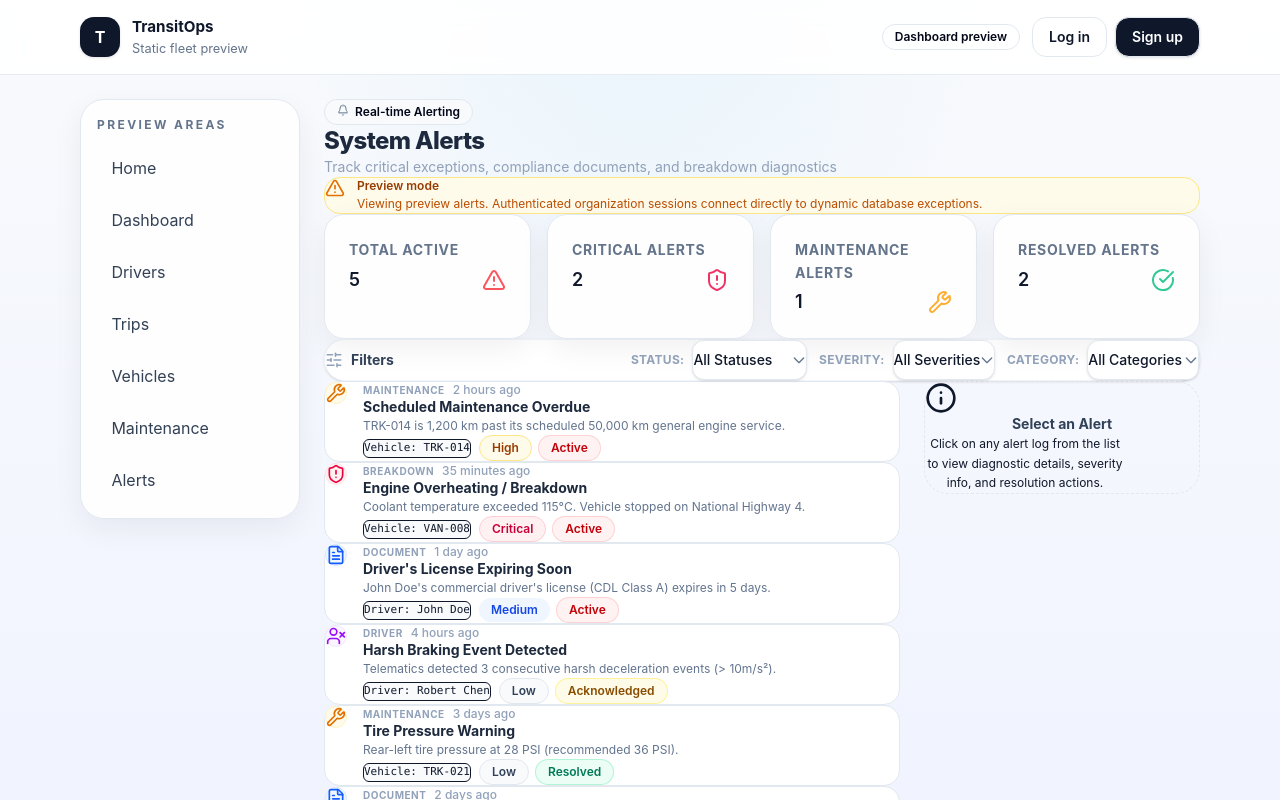
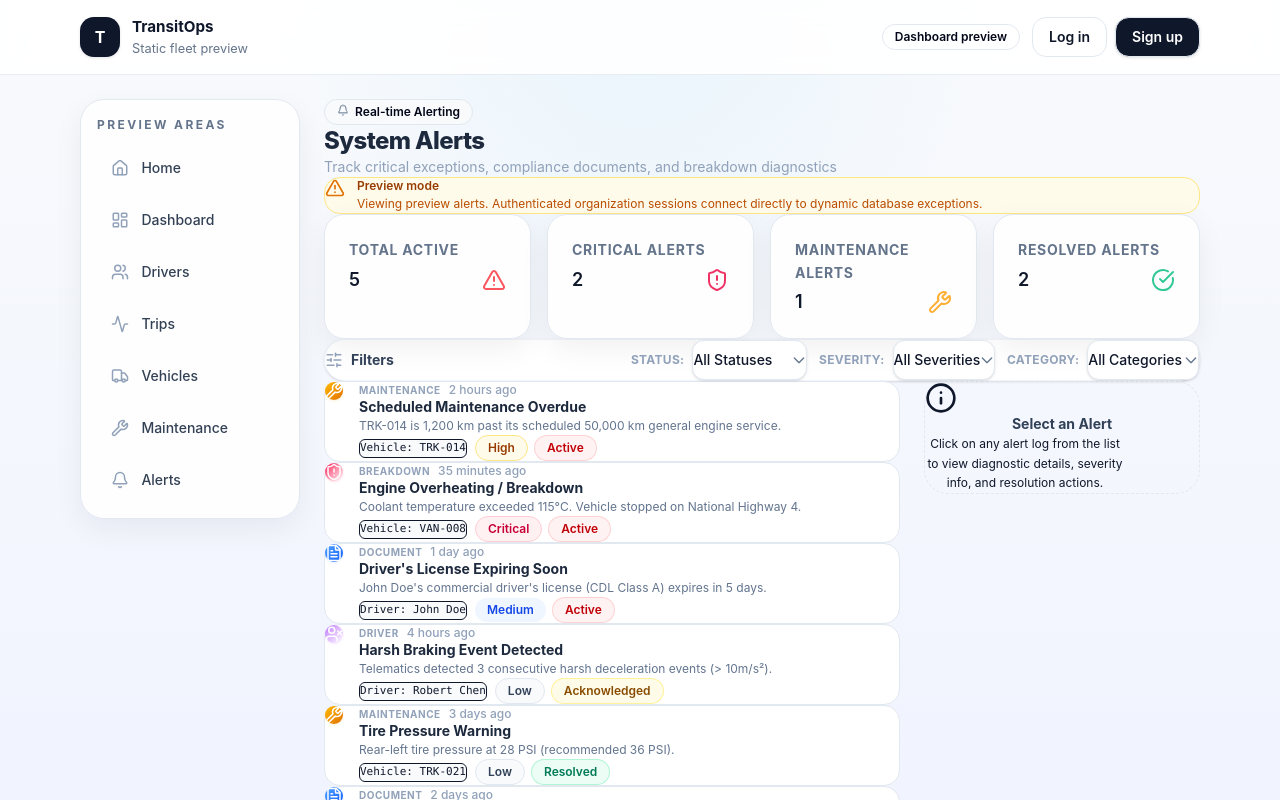
Before and after one commit to HirPtl10/RouteOps, a Next.js app: page /alerts in a window 1280 px wide. Shown: the top 800 px of the page. Built offline with nearby package versions, Linux system fonts and the light colour scheme; no server answers.

Commit message:
style: change alerts page icons to use gradient/white glyph style and add icons to sidebar navigation

```diff
--- a/app/(app)/alerts/page.tsx
+++ b/app/(app)/alerts/page.tsx
@@ -176,33 +176,33 @@ export default function AlertsPage() {
   };
 
   const getAlertIcon = (type: AlertType) => {
-    const cls = "h-5 w-5";
+    const cls = "h-4.5 w-4.5 text-white";
     switch (type) {
       case "MAINTENANCE":
-        return <Wrench className={`${cls} text-amber-600`} />;
+        return <Wrench className={cls} />;
       case "BREAKDOWN":
-        return <ShieldAlert className={`${cls} text-rose-600`} />;
+        return <ShieldAlert className={cls} />;
       case "DOCUMENT":
-        return <FileText className={`${cls} text-blue-600`} />;
+        return <FileText className={cls} />;
       case "DRIVER":
-        return <UserX className={`${cls} text-purple-600`} />;
+        return <UserX className={cls} />;
       default:
-        return <HelpCircle className={`${cls} text-slate-600`} />;
+        return <HelpCircle className={cls} />;
     }
   };
 
   const getAlertBg = (type: AlertType) => {
     switch (type) {
       case "MAINTENANCE":
-        return "bg-amber-50 border border-amber-100";
+        return "bg-gradient-to-br from-amber-400 to-amber-600 shadow-sm shadow-amber-500/10";
       case "BREAKDOWN":
-        return "bg-rose-50 border border-rose-100";
+        return "bg-gradient-to-br from-rose-500 to-rose-650 shadow-sm shadow-rose-500/10";
       case "DOCUMENT":
-        return "bg-blue-50 border border-blue-100";
+        return "bg-gradient-to-br from-blue-400 to-blue-600 shadow-sm shadow-blue-500/10";
       case "DRIVER":
-        return "bg-purple-50 border border-purple-100";
+        return "bg-gradient-to-br from-purple-400 to-purple-650 shadow-sm shadow-purple-500/10";
       default:
-        return "bg-slate-50 border border-slate-100";
+        return "bg-gradient-to-br from-slate-400 to-slate-600 shadow-sm shadow-slate-500/10";
     }
   };
 
--- a/app/(app)/layout.tsx
+++ b/app/(app)/layout.tsx
@@ -3,14 +3,16 @@ import Link from "next/link";
 import { Badge } from "@/components/ui/badge";
 import { SessionActions } from "@/components/session-actions";
 
+import { Home, LayoutDashboard, Users, Activity, Truck, Wrench, Bell } from "lucide-react";
+
 const navItems = [
-  { label: "Home", href: "/" },
-  { label: "Dashboard", href: "/dashboard" },
-  { label: "Drivers", href: "/drivers" },
-  { label: "Trips", href: "/trips" },
-  { label: "Vehicles", href: "/vehicles" },
-  { label: "Maintenance", href: "/maintenance" },
-  { label: "Alerts", href: "/alerts" },
+  { label: "Home", href: "/", icon: Home },
+  { label: "Dashboard", href: "/dashboard", icon: LayoutDashboard },
+  { label: "Drivers", href: "/drivers", icon: Users },
+  { label: "Trips", href: "/trips", icon: Activity },
+  { label: "Vehicles", href: "/vehicles", icon: Truck },
+  { label: "Maintenance", href: "/maintenance", icon: Wrench },
+  { label: "Alerts", href: "/alerts", icon: Bell },
 ];
 
 export default async function AppLayout({ children }: { children: React.ReactNode }) {
@@ -105,23 +107,29 @@ export default async function AppLayout({ children }: { children: React.ReactNod
             Preview areas
           </p>
           <nav style={{ display: "grid", gap: "0.5rem" }}>
-            {navItems.map((item) => (
+            {navItems.map((item) => {
+              const Icon = item.icon;
+              return (
                 <Link
                   key={item.href}
                   href={item.href}
                   style={{
                     display: "flex",
                     alignItems: "center",
+                    gap: "0.75rem",
                     minHeight: "2.75rem",
                     padding: "0 0.9rem",
                     borderRadius: "0.875rem",
                     color: "#334155",
                     textDecoration: "none",
                   }}
+                  className="hover:bg-slate-50 transition-colors hover:text-slate-900 group"
                 >
-                {item.label}
+                  <Icon className="h-4.5 w-4.5 text-slate-400 group-hover:text-slate-700 transition-colors" />
+                  <span className="font-medium text-sm">{item.label}</span>
                 </Link>
-            ))}
+              );
+            })}
           </nav>
         </aside>
 
```
Lines whose indentation alone changed are shown as unchanged.
